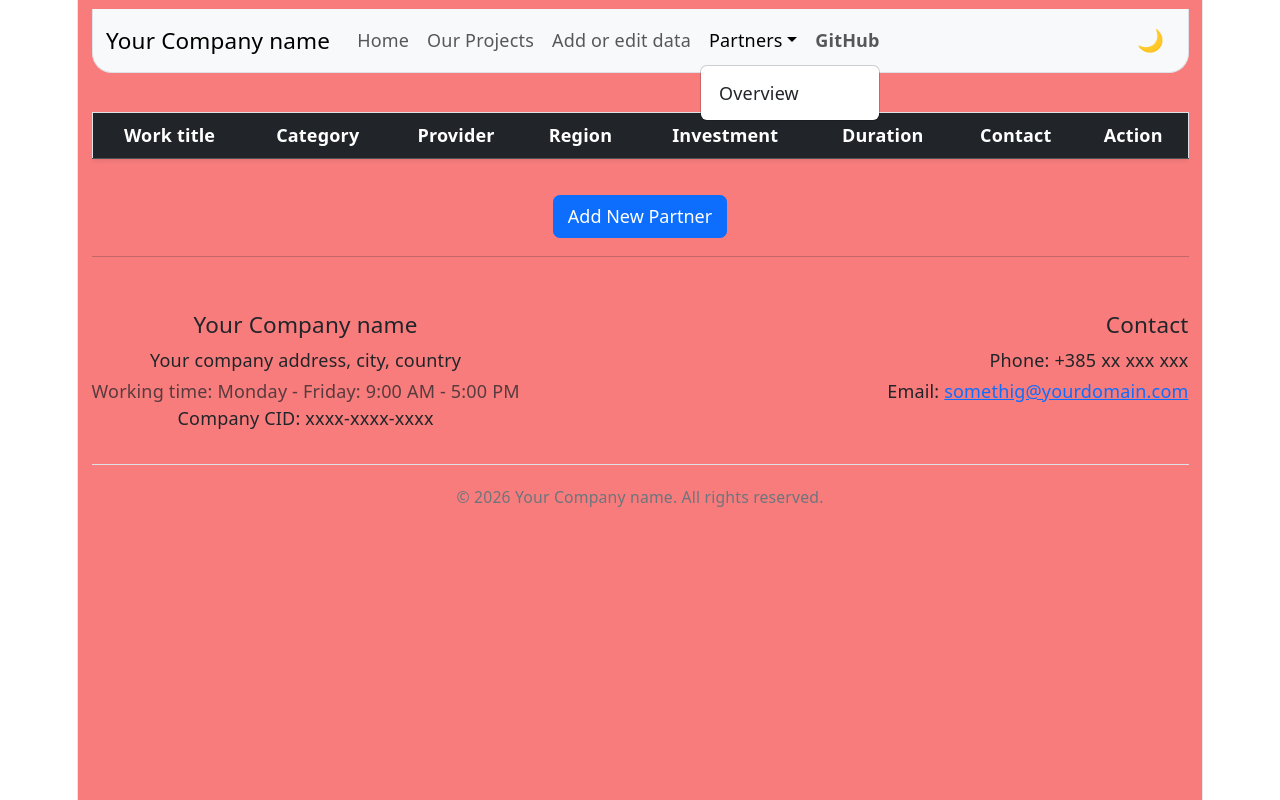
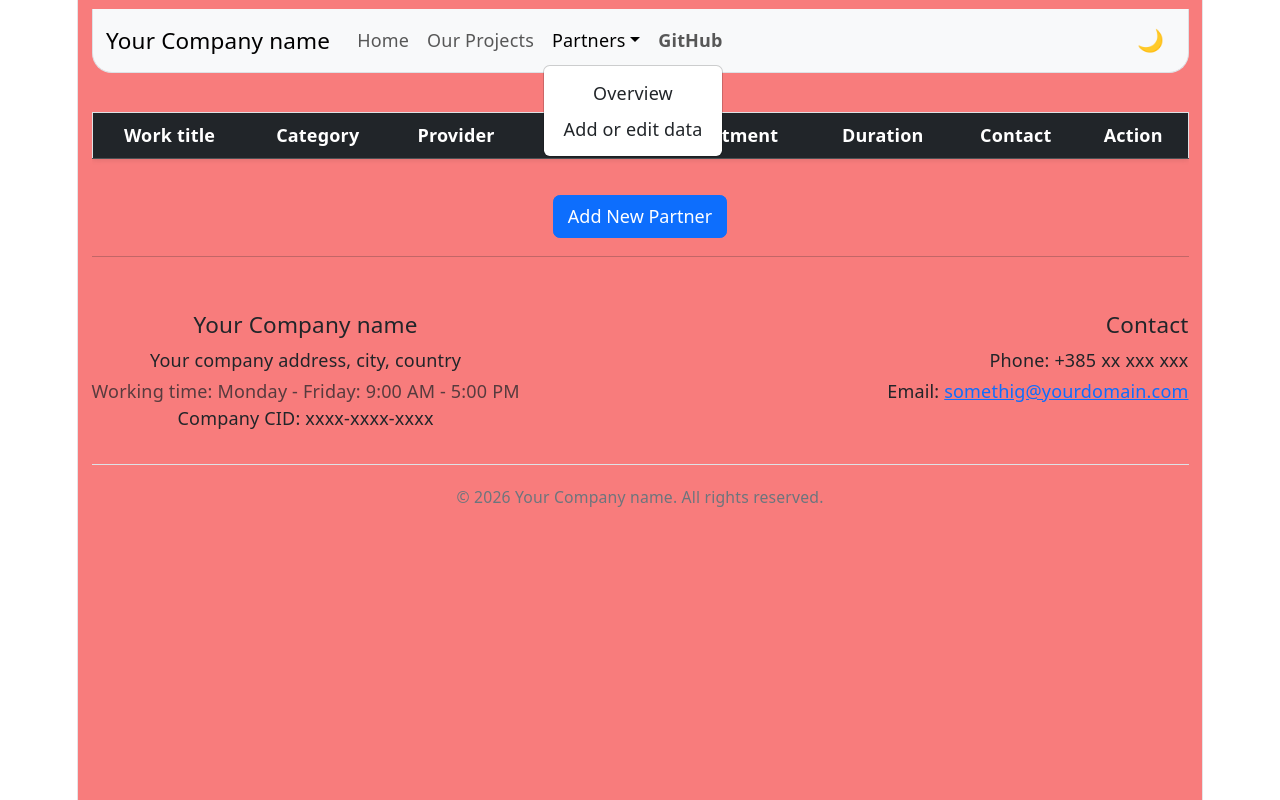
Before and after one commit to EdwardTilhof/predstavljanjeObrtnika, a React (Vite) app: page /partners in a window 1280 px wide. Both pictures are taken after a click on the button "Partners". Built offline with nearby package versions, Linux system fonts and the light colour scheme.

Commit message:
visual update small

```diff
--- a/src/crossPageComponents/navBar/NavBarMain.jsx
+++ b/src/crossPageComponents/navBar/NavBarMain.jsx
@@ -32,7 +32,6 @@ function NavBarMain({ theme, toggleTheme }) {
             {/* Standard Links */}
             <Nav.Link as={Link} to={ROUTES.HOME}>Home</Nav.Link>
             <Nav.Link as={Link} to={ROUTES.OUR_PROJECTS}>Our Projects</Nav.Link>
-            <Nav.Link as={Link} to={ROUTES.dataEditor}>Add or edit data</Nav.Link>
 
             {/* Partners Dropdown */}
             <NavDropdown
@@ -40,10 +39,14 @@ function NavBarMain({ theme, toggleTheme }) {
               id="partners-nav-dropdown"
               className="justify-content-center"
             >
-              <NavDropdown.Item as={Link} to={ROUTES.CooperatingPartners}>
+              <NavDropdown.Item as={Link} to={ROUTES.CooperatingPartners}
+              className="fw-normal centered-dropdown-item text-center">
                 Overview
               </NavDropdown.Item>
-
+              <NavDropdown.Item as={Link} to={ROUTES.dataEditor}
+              className="fw-normal centered-dropdown-item text-center">
+                Add or edit data
+              </NavDropdown.Item>
             </NavDropdown>
 
             <Nav.Link
```
